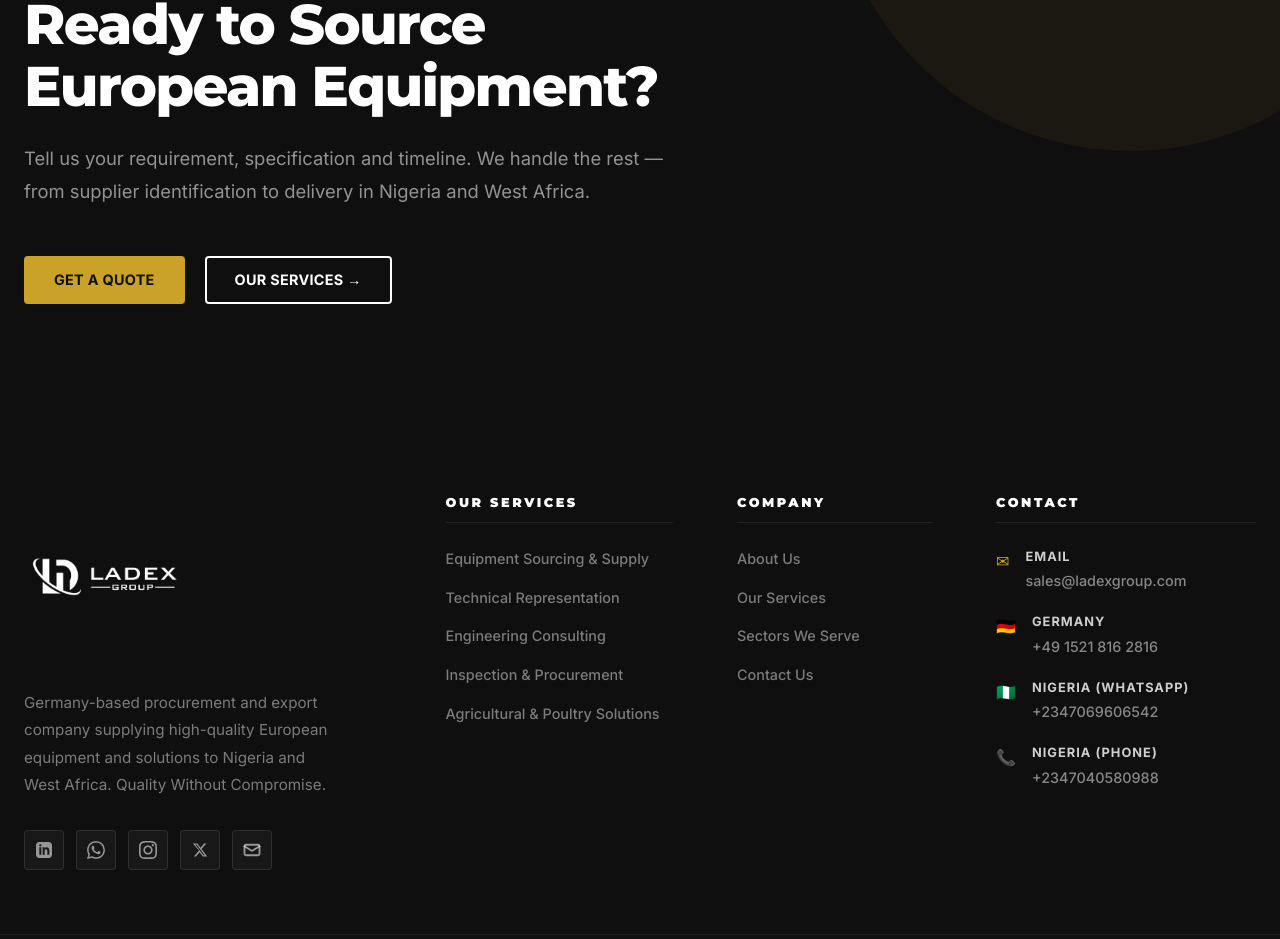
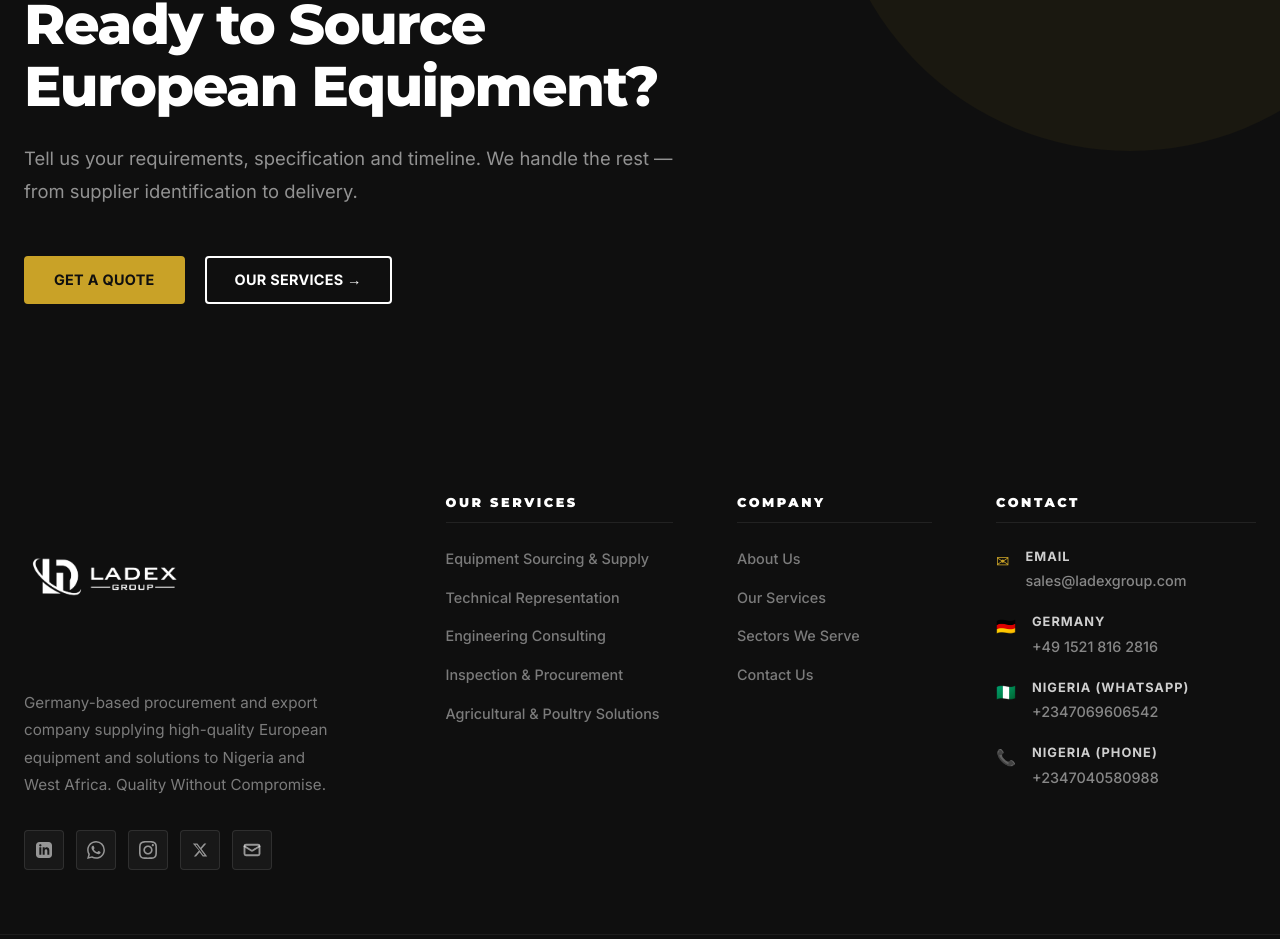
Before and after one commit to olaladejo-png/ladex-frontend, a Next.js app: page / in a window 1280 px wide. Shown: the part 6880-7819 px from the top of the page. Built offline with nearby package versions, Linux system fonts and the light colour scheme; no server answers.

Commit message:
Update homepage CTA body copy
Co-Authored-By: Claude Sonnet 4.6 <noreply@anthropic.com>

```diff
--- a/src/app/page.tsx
+++ b/src/app/page.tsx
@@ -372,7 +372,7 @@ export default async function HomePage() {
           <div className="cta-full-inner">
             <p className="section-eyebrow" style={{ color: 'var(--ladex-gold)' }}>Get Started</p>
             <h2>Ready to Source European Equipment?</h2>
-            <p>Tell us your requirement, specification and timeline. We handle the rest — from supplier identification to delivery in Nigeria and West Africa.</p>
+            <p>Tell us your requirements, specification and timeline. We handle the rest — from supplier identification to delivery.</p>
             <div className="cta-full-actions">
               <Link href="/contact" className="btn btn-primary btn-lg">Get a Quote</Link>
               <Link href="/services" className="btn btn-outline-white btn-lg">Our Services →</Link>
```
